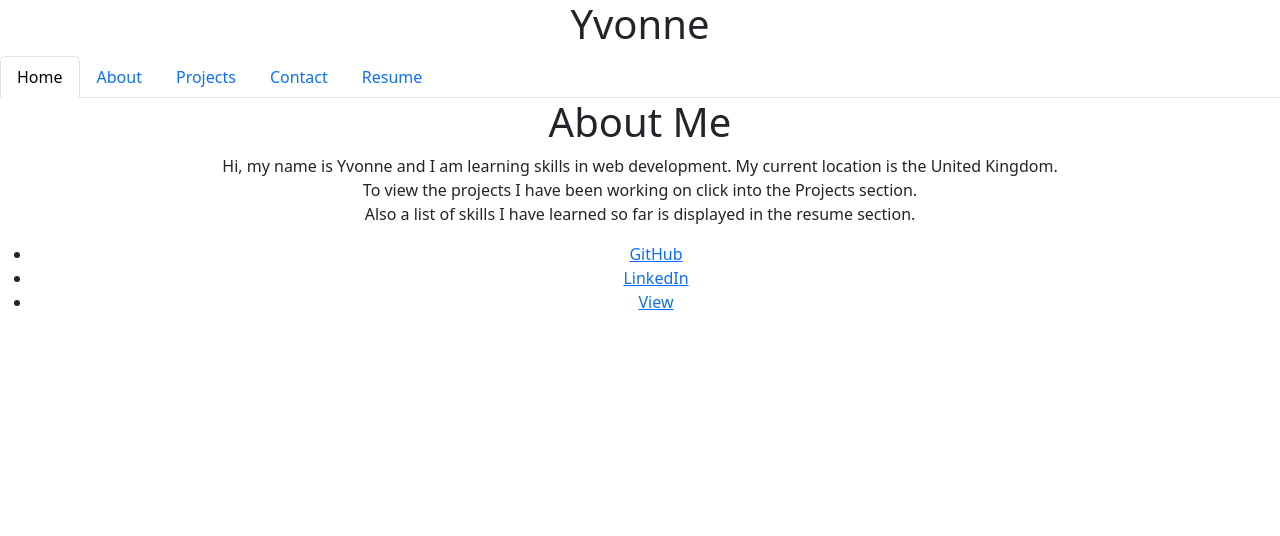
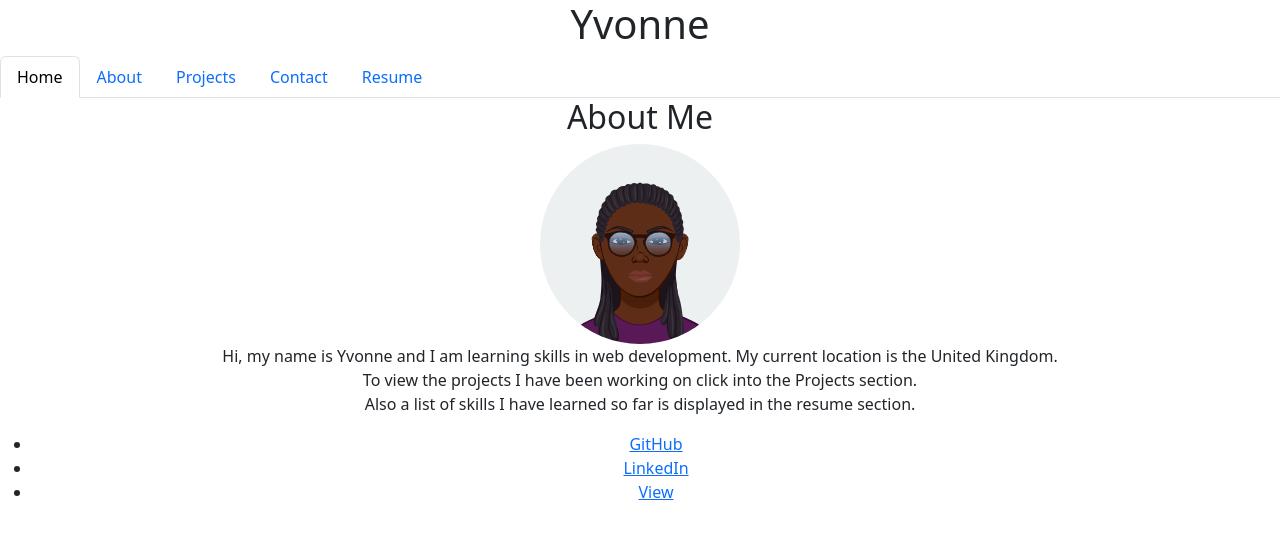
Before and after one commit to SalmY001/Projects, a React (Create React App) app in the folder application/: page / in a window 1280 px wide. Shown: the top 536 px of the page. Built offline with nearby package versions, Linux system fonts and the light colour scheme.

Commit message:
add avatar

```diff
--- a/application/src/components/App.css
+++ b/application/src/components/App.css
@@ -36,3 +36,7 @@
     transform: rotate(360deg);
   }
 }
+
+img {
+  border-radius: 50%
+}
--- a/application/src/components/pages/About.js
+++ b/application/src/components/pages/About.js
@@ -3,7 +3,7 @@ import React from 'react';
 export default function About() {
   return (
     <div>
-      <h1>About Page</h1>
+      <h2>About Page</h2>
       <p>
         Nunc pharetra finibus est at efficitur. Praesent sed congue diam.
         Integer gravida dui mauris, ut interdum nunc egestas sed. Aenean sed
--- a/application/src/components/pages/Contact.js
+++ b/application/src/components/pages/Contact.js
@@ -3,7 +3,7 @@ import React from 'react';
 export default function Contact() {
   return (
     <div>
-      <h1>Contact Page</h1>
+      <h2>Contact Page</h2>
       <p>
         Integer cursus bibendum sem non pretium. Vestibulum in aliquet sem, quis
         molestie urna. Aliquam semper ultrices varius. Aliquam faucibus sit amet
--- a/application/src/components/pages/Home.js
+++ b/application/src/components/pages/Home.js
@@ -3,7 +3,9 @@ import React from 'react';
 export default function Home() {
   return (
     <div>
-      <h1>About Me</h1>
+      <h2>About Me</h2>
+      <img src={require('../Avatar.png')} alt="avatar"
+      />
       <p>
         Hi, my name is Yvonne and I am learning skills in web development.  My current location is the United Kingdom.<br></br>
         To view the projects I have been working on click into the Projects section.<br></br>
--- a/application/src/components/pages/Project.js
+++ b/application/src/components/pages/Project.js
@@ -3,7 +3,7 @@ import React from 'react';
 export default function Project() {
   return (
     <div>
-      <h1>Projects Page</h1>
+      <h2>Projects Page</h2>
       <p>
         Projects displayed
 
--- a/application/src/components/pages/Resume.js
+++ b/application/src/components/pages/Resume.js
@@ -3,7 +3,7 @@ import React from 'react';
 export default function Resume() {
   return (
     <div>
-      <h1>Resume</h1>
+      <h2>Resume</h2>
       <p>
         Skills
 
```
Also changed, not shown: application/src/components/Avatar.png (added).
